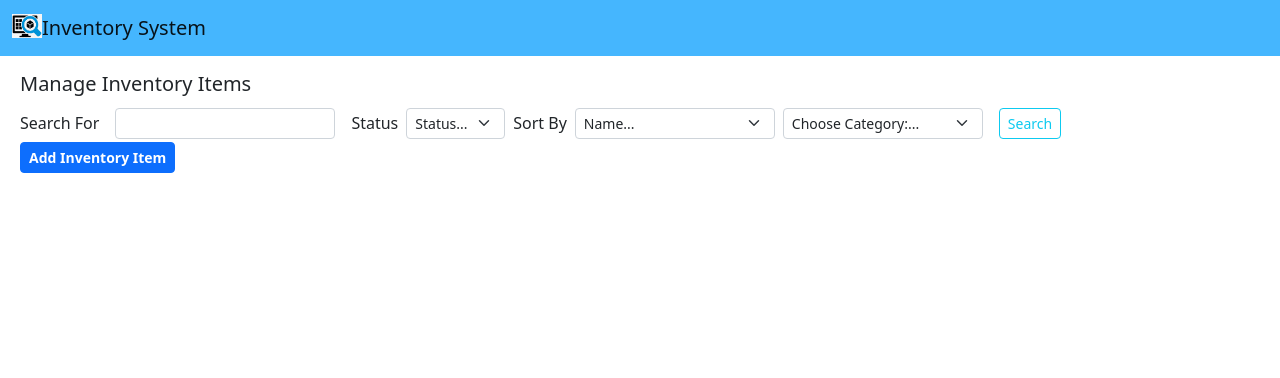
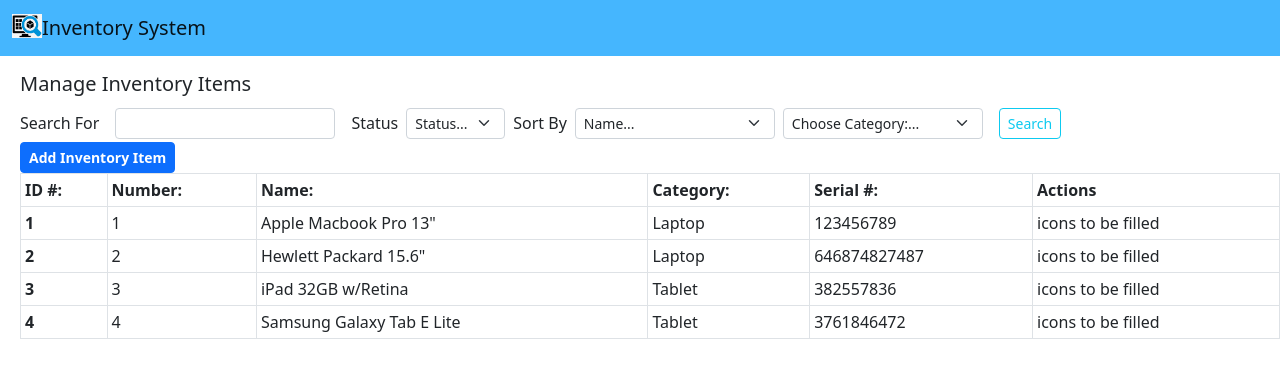
Before and after one commit to anne716/inventory-system, a React (Vite) app: page / in a window 1280 px wide. Shown: the top 378 px of the page. Built offline with nearby package versions, Linux system fonts and the light colour scheme.

Commit message:
Added table

```diff
--- a/src/pages/HomePage/Home.tsx
+++ b/src/pages/HomePage/Home.tsx
@@ -1,5 +1,6 @@
 import Navbar from "../../components/Navbar";
 import "./Home.css";
+import Table from "./ProductTable/Table";
 
 function Home() {
   return (
@@ -84,6 +85,8 @@ function Home() {
         <button type="button" className="btn btn-primary btn-sm fw-semibold">
           Add Inventory Item
         </button>
+
+        <Table />
       </div>
     </>
   );
--- /dev/null
+++ b/src/pages/HomePage/ProductTable/Table.tsx
@@ -0,0 +1,52 @@
+function Table() {
+  return (
+    <table className="table table-sm table-bordered">
+      <thead>
+        <tr>
+          <th scope="col">ID #:</th>
+          <th scope="col">Number:</th>
+          <th scope="col">Name:</th>
+          <th scope="col">Category:</th>
+          <th scope="col">Serial #:</th>
+          <th scope="col">Actions</th>
+        </tr>
+      </thead>
+      <tbody>
+        <tr>
+          <th scope="row">1</th>
+          <td>1</td>
+          <td>Apple Macbook Pro 13"</td>
+          <td>Laptop</td>
+          <td>123456789</td>
+          <td>icons to be filled</td>
+        </tr>
+        <tr>
+          <th scope="row">2</th>
+          <td>2</td>
+          <td>Hewlett Packard 15.6"</td>
+          <td>Laptop</td>
+          <td>646874827487</td>
+          <td>icons to be filled</td>
+        </tr>
+        <tr>
+          <th scope="row">3</th>
+          <td>3</td>
+          <td>iPad 32GB w/Retina</td>
+          <td>Tablet</td>
+          <td>382557836</td>
+          <td>icons to be filled</td>
+        </tr>
+        <tr>
+          <th scope="row">4</th>
+          <td>4</td>
+          <td>Samsung Galaxy Tab E Lite</td>
+          <td>Tablet</td>
+          <td>3761846472</td>
+          <td>icons to be filled</td>
+        </tr>
+      </tbody>
+    </table>
+  );
+}
+
+export default Table;
```
